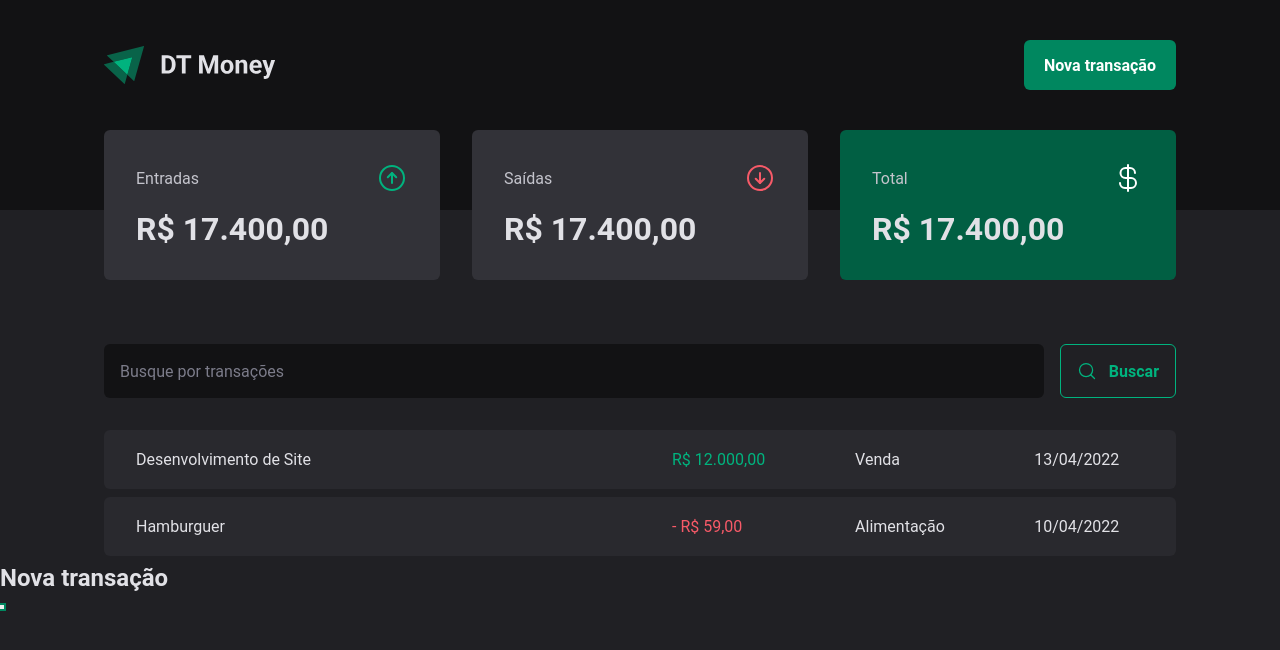
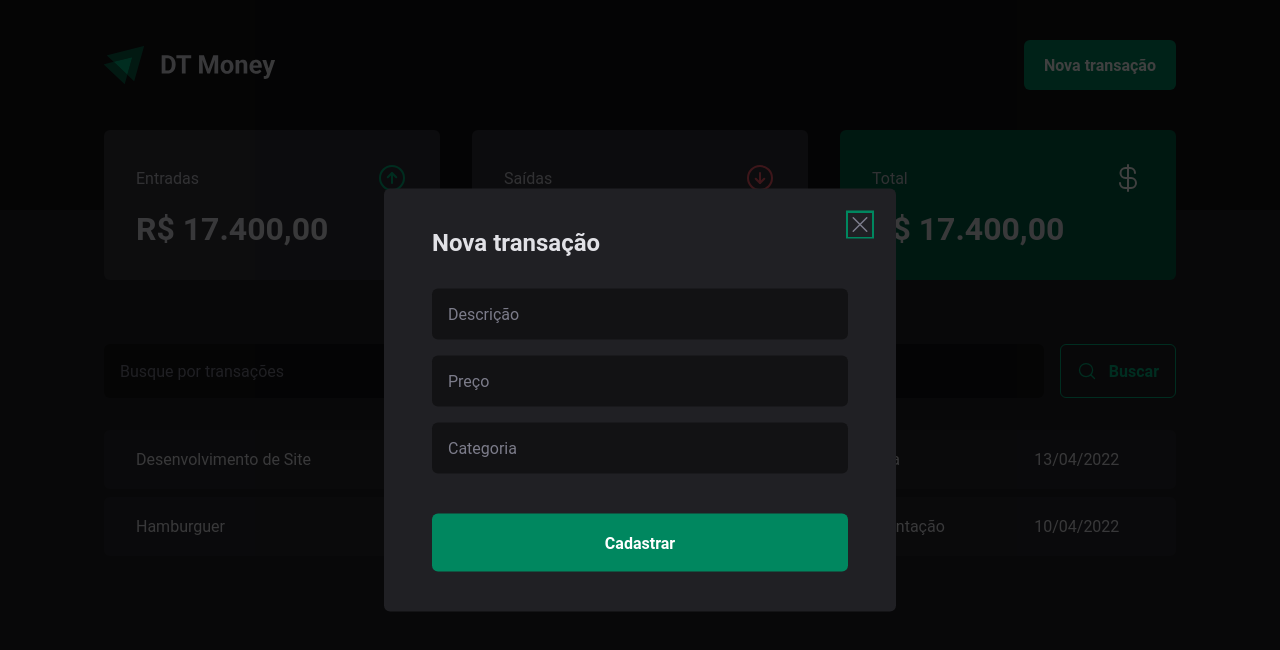
Before and after one commit to zacrodrigues/dt-money-ignite-reactjs-2022, a React app: page / in a window 1280 px wide. Both pictures are taken after a click on the button "Nova transação". Shown: the top 650 px of the page. Built offline with nearby package versions, Linux system fonts and the light colour scheme; the HTML template or start-up script is replaced by a standard one.

Commit message:
Modal de nova transação

```diff
--- a/src/components/Header/index.tsx
+++ b/src/components/Header/index.tsx
@@ -2,6 +2,7 @@
 import * as Dialog from '@radix-ui/react-dialog'
 
 import logoImg from '../../assets/logo.svg'
+import { NewTransactionModal } from "../NewTransactionModal";
 
 export function Header() {
   return (
@@ -14,14 +15,7 @@
             <NewTransactionButton>Nova transação</NewTransactionButton>
           </Dialog.Trigger>
 
-          <Dialog.Portal>
-            <Dialog.Overlay />
-
-            <Dialog.Content>
-              <Dialog.Title>Nova transação</Dialog.Title>
-              <Dialog.Close />
-            </Dialog.Content>
-          </Dialog.Portal>
+          <NewTransactionModal />
         </Dialog.Root>
       </HeaderContent>
     </HeaderContainer>
--- /dev/null
+++ b/src/components/NewTransactionModal/index.tsx
@@ -0,0 +1,29 @@
+import * as Dialog from '@radix-ui/react-dialog'
+import { X } from 'phosphor-react'
+import { CloseButton, Content, Overlay } from './styles'
+
+export function NewTransactionModal() {
+  return (
+    <Dialog.Portal>
+      <Overlay />
+
+      <Content>
+        <Dialog.Title>Nova transação</Dialog.Title>
+
+        <CloseButton>
+          <X size={24} />
+        </CloseButton>
+
+        <form action="">
+          <input type="text" placeholder='Descrição' required />
+          <input type="number" placeholder='Preço' required />
+          <input type="text" placeholder='Categoria' required />
+
+          <button type="submit">
+            Cadastrar
+          </button>
+        </form>
+      </Content>
+    </Dialog.Portal>
+  )
+}
--- /dev/null
+++ b/src/components/NewTransactionModal/styles.ts
@@ -0,0 +1,70 @@
+import styled from "styled-components";
+import * as Dialog from '@radix-ui/react-dialog'
+
+export const Overlay = styled(Dialog.Overlay)`
+  position: fixed;
+  width: 100vw;
+  height: 100vh;
+  inset: 0;
+  background: rgba(0, 0, 0, 0.75);
+`
+
+export const Content = styled(Dialog.Content)`
+  min-width: 32rem;
+  border-radius: 6px;
+  padding: 2.5rem 3rem;
+  background: ${props => props.theme["gray-800"]};
+
+  position: fixed;
+  top: 50%;
+  left: 50%;
+  transform: translate(-50%, -50%);
+
+  form {
+    margin-top: 2rem;
+
+    display: flex;
+    flex-direction: column;
+    gap: 1rem;
+
+    input {
+      border-radius: 6px;
+      border: 0;
+      background: ${props => props.theme["gray-900"]};
+      color: ${props => props.theme["gray-300"]};
+      padding: 1rem;
+
+      &::placeholder {
+        color: ${props => props.theme["gray-500"]};
+      }
+    }
+
+    button[type='submit'] {
+      height: 58px;
+      border: 0;
+      background: ${props => props.theme["green-500"]};
+      color: ${props => props.theme.white};
+      font-weight: bold;
+      padding: 0 1.25rem;
+      border-radius: 6px;
+      margin-top: 1.5rem;
+      cursor: pointer;
+
+      &:hover {
+        background: ${props => props.theme["green-700"]};
+        transition: background-color 0.2s;
+      }
+    }
+  }
+`
+
+export const CloseButton = styled(Dialog.Close)`
+  position: absolute;
+  background: transparent;
+  border: 0;
+  top: 1.5rem;
+  right: 1.5rem;
+  line-height: 0;
+  cursor: pointer;
+  color: ${props => props.theme["gray-500"]};
+`
```
